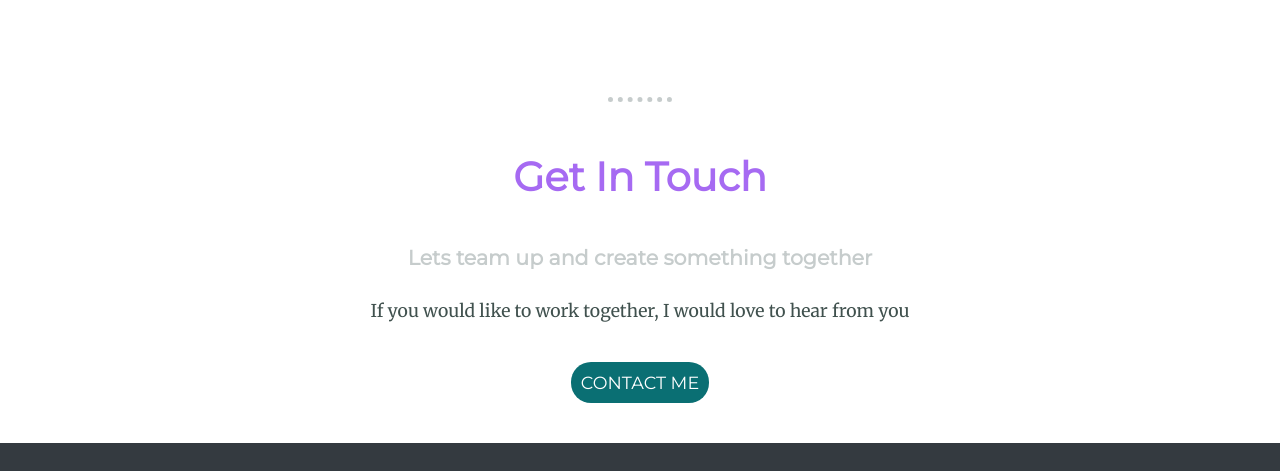
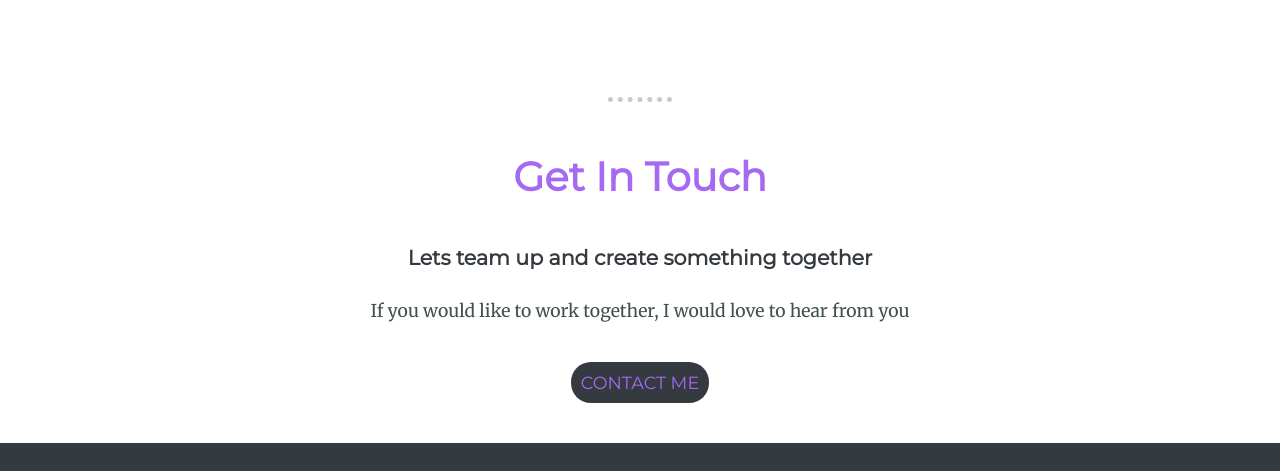
Before and after one commit to cbisnath/Portfolio, a plain HTML site: page index.html in a window 1280 px wide. In both pictures the pointer is over the link "CONTACT ME". Shown: the part 5127-5598 px from the top of the page. Drawn offline with Linux system fonts and the light colour scheme.

Commit message:
Changed Contact Button Color

```diff
--- a/css/styles.css
+++ b/css/styles.css
@@ -31,7 +31,7 @@ h2 {
 
 h3 {
   font-family: 'Montserrat', sans-serif;
-  color: #c6cccc;
+  color: #343a40;
   /* color: #11999E; */
   /* text-align: left; */
 }
@@ -162,7 +162,9 @@ hr {
 
 
 .btn:hover {
-  background-color: #0A6F73;
+  /* background-color: #0A6F73; */
+  background-color: #343a40;
+  color: #a66af2;
   transition: 0.4s;
 }
 
```
